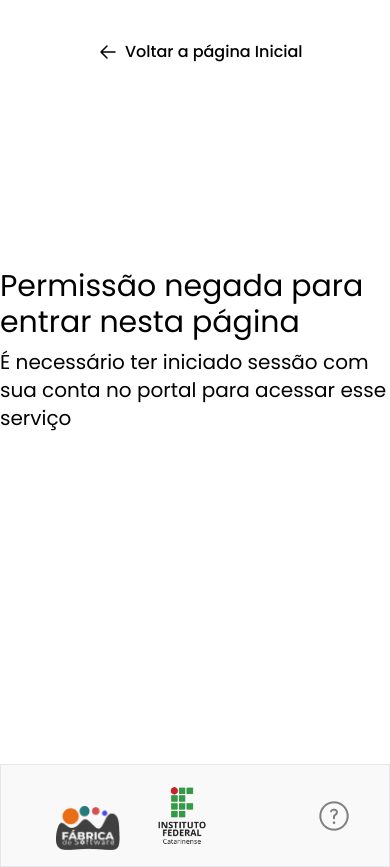
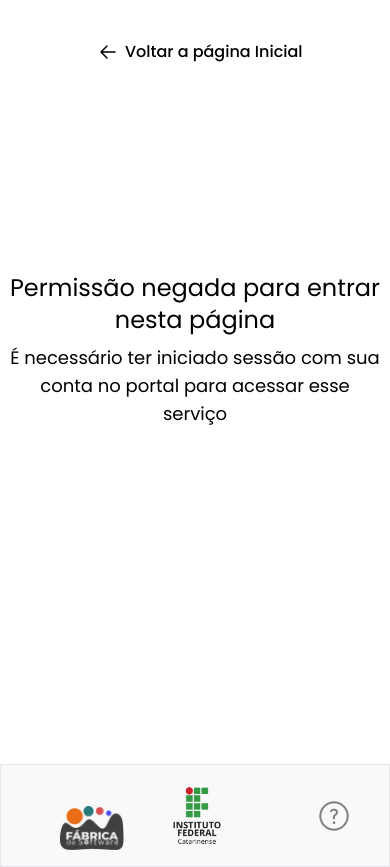
Before and after one commit to fabricadesoftware-ifc/fabricaHistologia_frontend, a Vue app: page /portal/personal-data in a window 390 px wide. Built offline with nearby package versions, Linux system fonts and the light colour scheme.

Commit message:
FIX: Fixed website responsity and tested it

```diff
--- a/dev-dist/sw.js
+++ b/dev-dist/sw.js
@@ -82,7 +82,7 @@ define(['./workbox-54d0af47'], (function (workbox) { 'use strict';
     "revision": "3ca0b8505b4bec776b69afdba2768812"
   }, {
     "url": "index.html",
-    "revision": "0.ovm7pdih9i"
+    "revision": "0.qo5c8cbhg8g"
   }], {});
   workbox.cleanupOutdatedCaches();
   workbox.registerRoute(new workbox.NavigationRoute(workbox.createHandlerBoundToURL("index.html"), {
--- a/src/components/institutional/home/NavbarHome.vue
+++ b/src/components/institutional/home/NavbarHome.vue
@@ -3,7 +3,7 @@ import { BoxButton } from '@/components/index';
 </script>
 
 <template>
-    <div class="w-auto h-8 flex gap-5 items-center absolute top-10 right-8">
+    <div class="w-auto h-8 flex gap-5 sm:w-full sm:right-0 sm:justify-center items-center absolute top-10 right-8">
         <router-link to="/about" class="font-poppins text-white text-lg hover:text-gray-200 ease-in duration-100">Sobre o Projeto</router-link>
         <BoxButton link="/login" class="p-5"/>
     </div>
--- a/src/components/portal/quiz/AnswerOptionsQuiz.vue
+++ b/src/components/portal/quiz/AnswerOptionsQuiz.vue
@@ -25,7 +25,7 @@ const verifyAnswered = (answer) => {
 </script>
 
 <template>
-        <div v-for="(item, index) in props.data_answer" :key="index" class="flex flex-nowrap w-[100%] h-auto items-center gap-4 rounded-full py-1 px-3 cursor-pointer" :class="filterAnswer(item, quizStore) == undefined ? '' : item.correct ? 'bg-green-400' : 'bg-red-400'" @click="!verifyAnswered(item) ? selectAnswer(item, quizStore) : '', answered = true" :style="setBackground(item, verifyAnswered(item), quizStore)">
+        <div v-for="(item, index) in props.data_answer" :key="index" class="flex flex-nowrap w-[100%] h-auto items-center gap-4 rounded-full sm:rounded-2xl py-1 px-3 cursor-pointer" :class="filterAnswer(item, quizStore) == undefined ? '' : item.correct ? 'bg-green-400' : 'bg-red-400'" @click="!verifyAnswered(item) ? selectAnswer(item, quizStore) : '', answered = true" :style="setBackground(item, verifyAnswered(item), quizStore)">
 
           <div class="size-8 rounded-full bg-black/30 flex items-center justify-center text-white">
             {{ transform(index) }}
--- a/src/components/portal/search/SearchResults.vue
+++ b/src/components/portal/search/SearchResults.vue
@@ -31,7 +31,7 @@ const props = defineProps({
                 </div>
                 <span @click="filterBySystem = result.system, emits('filter', filterBySystem)" class="my-auto text-[#267A7A] text-base sm:text-base md:mt-3 hover:brightness-75 cursor-pointer">ver relacionados</span>
             </div>
-            <div class="w-3/4 mx-auto flex flex-col my-4 font-poppins items-center" v-else>
+            <div class="w-3/4 sm:text-center sm:w-4/4 mx-auto flex flex-col my-4 font-poppins items-center" v-else>
                 <p class="text-xl text-[#787878]">Este material não existe</p>
             </div>
         </div>
--- a/src/views/portal/PersonalDataFormView.vue
+++ b/src/views/portal/PersonalDataFormView.vue
@@ -26,9 +26,9 @@ onMounted(()=> {
     <main class=" min-h-screen-minus-80 relative">
     <MessageGlobal @action="go" />
     <BackButton :title="'Voltar a página Inicial'" :set-back-off="true" @navigate="router.push('/')" class=" top-10 left-24" />
-    <section class="w-full min-h-screen-minus-80 flex justify-center items-center flex-col gap-2" v-if="!authStore.activeUser">
-        <h1 class="text-3xl">Permissão negada para entrar nesta página</h1>
-        <p class="text-xl mb-16">É necessário ter iniciado sessão com sua conta no portal para acessar esse serviço</p>
+    <section class="w-full min-h-screen-minus-80 sm:text-center flex justify-center items-center flex-col gap-2 p-2" v-if="!authStore.activeUser">
+        <h1 class="text-3xl sm:text-2xl">Permissão negada para entrar nesta página</h1>
+        <p class="text-xl sm:text-lg mb-16">É necessário ter iniciado sessão com sua conta no portal para acessar esse serviço</p>
     </section>
     <ContainerGlobal v-else class="py-8">
         <PersonaDataForm />
--- a/src/views/portal/PostView.vue
+++ b/src/views/portal/PostView.vue
@@ -62,7 +62,7 @@ const push = async(id) => {
         <div class="md:w-full w-1/2 pb-16 pr-8 relative md:mt-8 text-center">
           <CheckList />
           <div class="absolute top-0 right-0 flex gap-4 items-center">
-            <p class="text-center text-gray-500">
+            <p class="text-center sm:hidden text-gray-500">
               +infomações
             </p>
             <button v-if="!showInfo"  class="bg-[#267A7A] p-2 rounded-full shadow-lg open-icon hover:brightness-90" @click="showInfo = true">
--- a/src/views/portal/QuizRandomView.vue
+++ b/src/views/portal/QuizRandomView.vue
@@ -80,14 +80,14 @@ const answeredAll = computed(()=> {
 </script>
 <template>
     <MessageGlobal @action="router.push('/portal')" />
-    <section v-if="quizStore.quizBySystem.length == 0" class="h-dvh w-dvw flex justify-center flex-col items-center gap-4">
+    <section v-if="quizStore.quizBySystem.length == 0" class="h-dvh w-dvw flex justify-center flex-col items-center gap-4 sm:text-center">
         <BackButton class="top-14 left-40" />
-        <h1 class=" text-4xl">Quiz não encontrado</h1>
+        <h1 class=" text-4xl sm:text-3xl">Quiz não encontrado</h1>
         <p>Aparentemente não há nenhum quiz cadastrado</p>
     </section>
     <main v-else class="min-h-dvh relative flex flex-col justify-between">
         <section class="fixed w-dvw h-dvh flex justify-center items-center z-40" v-if="answeredAll && keepCompAlive">
-        <div class="absolute bg-white z-40 rounded-md p-5 w-4/12 lg:w-8/12 h-2/6 flex flex-col justify-center gap-10">
+        <div class="absolute bg-white z-40 rounded-md p-5 w-4/12 sm:w-11/12 lg:w-8/12 h-2/6 flex flex-col justify-center gap-10">
 
             <div class="flex w-full justify-center flex-col gap-3">
             <h1  class="text-3xl text-center">Pontuação:</h1>
--- a/src/views/portal/QuizView.vue
+++ b/src/views/portal/QuizView.vue
@@ -80,14 +80,14 @@ const answeredAll = computed(()=> {
 </script>
 <template>
     <MessageGlobal @action="router.push('/portal')" />
-    <section v-if="quizStore.quizBySystem.length == 0" class="h-dvh w-dvw flex justify-center flex-col items-center gap-4">
+    <section v-if="quizStore.quizBySystem.length == 0" class="h-dvh w-dvw sm:text-center flex justify-center flex-col items-center gap-4">
         <BackButton class="top-14 left-40" />
-        <h1 class=" text-4xl">Quiz não encontrado</h1>
+        <h1 class=" text-4xl sm:text-3xl">Quiz não encontrado</h1>
         <p>Aparentemente não há nenhum quiz cadastrado</p>
     </section>
     <main v-else class="min-h-dvh relative flex flex-col justify-between">
         <section class="fixed w-dvw h-dvh flex justify-center items-center z-40" v-if="answeredAll && keepCompAlive">
-        <div class="absolute bg-white z-40 rounded-md p-5 w-4/12 lg:w-8/12 h-2/6 flex flex-col justify-center gap-10">
+        <div class="absolute bg-white z-40 rounded-md p-5 w-4/12 sm:w-11/12 lg:w-8/12 h-2/6 flex flex-col justify-center gap-10">
 
             <div class="flex w-full justify-center flex-col gap-3">
             <h1  class="text-3xl text-center">Pontuação:</h1>
--- a/src/views/portal/WelcomeView.vue
+++ b/src/views/portal/WelcomeView.vue
@@ -10,7 +10,7 @@ const getWidthScreenSize = ref(window.innerWidth)
     <main class="w-full min-h-screen-minus-80 flex flex-col justify-between sm:gap-16">
        <ContainerGlobal class=" lg:h-auto flex justify-center items-center h-full mt-10">
             <div class="w-full flex flex-col gap-16 mb-16 lg:mb-10 sm:mb-0">
-                <DefaultTitle class="mt-16 text-center" :color="'text-black'" :weight="'font-medium'" :content="getWidthScreenSize < 1100 ? 'Bem-vindo ao portal!' : 'Bem-vindo ao Portal! Explore nossos recursos'" :size="'text-3xl'" :position="'justify-center'" />
+                <DefaultTitle class="mt-16 sm:mt-0 text-center" :color="'text-black'" :weight="'font-medium'" :content="getWidthScreenSize < 1100 ? 'Bem-vindo ao portal!' : 'Bem-vindo ao Portal! Explore nossos recursos'" :size="'text-3xl'" :position="'justify-center'" />
                 <CardsContainer :gap="'gap-0'" :justify="'justify-center'" class="justify-between w-11/12 lg:w-8/12 lg:flex-col lg:items-center
                  lg:h-screen lg:gap-10 lg:flex-nowrap mb-16 2xl:justify-center xl:mb-0 xl:pb-5 sm:w-11/12" >
                     <MediumCardDefault class="lg:w-9/12 sm:w-10/12" v-for="(item, index) in navigationStore.returnNavPortal" :key="index" :item="item" />
--- a/tailwind.config.js
+++ b/tailwind.config.js
@@ -5,16 +5,16 @@ export default {
     fontFamily: {
       poppins: ["Poppins", "sans-serif"]
     },
-    // screens: {
-    //   '2.5xl': { 'max': '1700px'},
-    //   '2xl': { 'max': '1536px'},
-    //   'xl': { 'max': '1280px'},
-    //   'lg': { 'max': '1024px'},
-    //   'md2': {'max': '900px'},
-    //   'md': { 'max': '768px'},
-    //   'sm': { 'max': '640px'},
-    //   'xsm': {'max': '450px'},
-    // },
+    screens: {
+      '2.5xl': { 'max': '1700px'},
+      '2xl': { 'max': '1536px'},
+      'xl': { 'max': '1280px'},
+      'lg': { 'max': '1024px'},
+      'md2': {'max': '900px'},
+      'md': { 'max': '768px'},
+      'sm': { 'max': '640px'},
+      'xsm': {'max': '450px'},
+    },
     extend: {
       minWidth: {
         '76': '300px'
--- a/vite.config.js
+++ b/vite.config.js
@@ -7,6 +7,15 @@ import { VitePWA } from 'vite-plugin-pwa';
 
 // https://vitejs.dev/config/
 export default defineConfig({
+  server: {
+    host: '0.0.0.0',  // Aceitar conexões externas
+    port: 5173,        // A porta do seu servidor
+    allowedHosts: [
+      'localhost',
+      '127.0.0.1',
+      '9222-187-99-118-213.ngrok-free.app',  // Substitua isso pelo link gerado pelo ngrok, por exemplo: '123456789.ngrok.io'
+    ],
+  },
   plugins: [
     vue(),
     vueDevTools(),
```
Also changed, not shown: src/views/portal/QuizHomeView.vue (+5 -3 lines).
